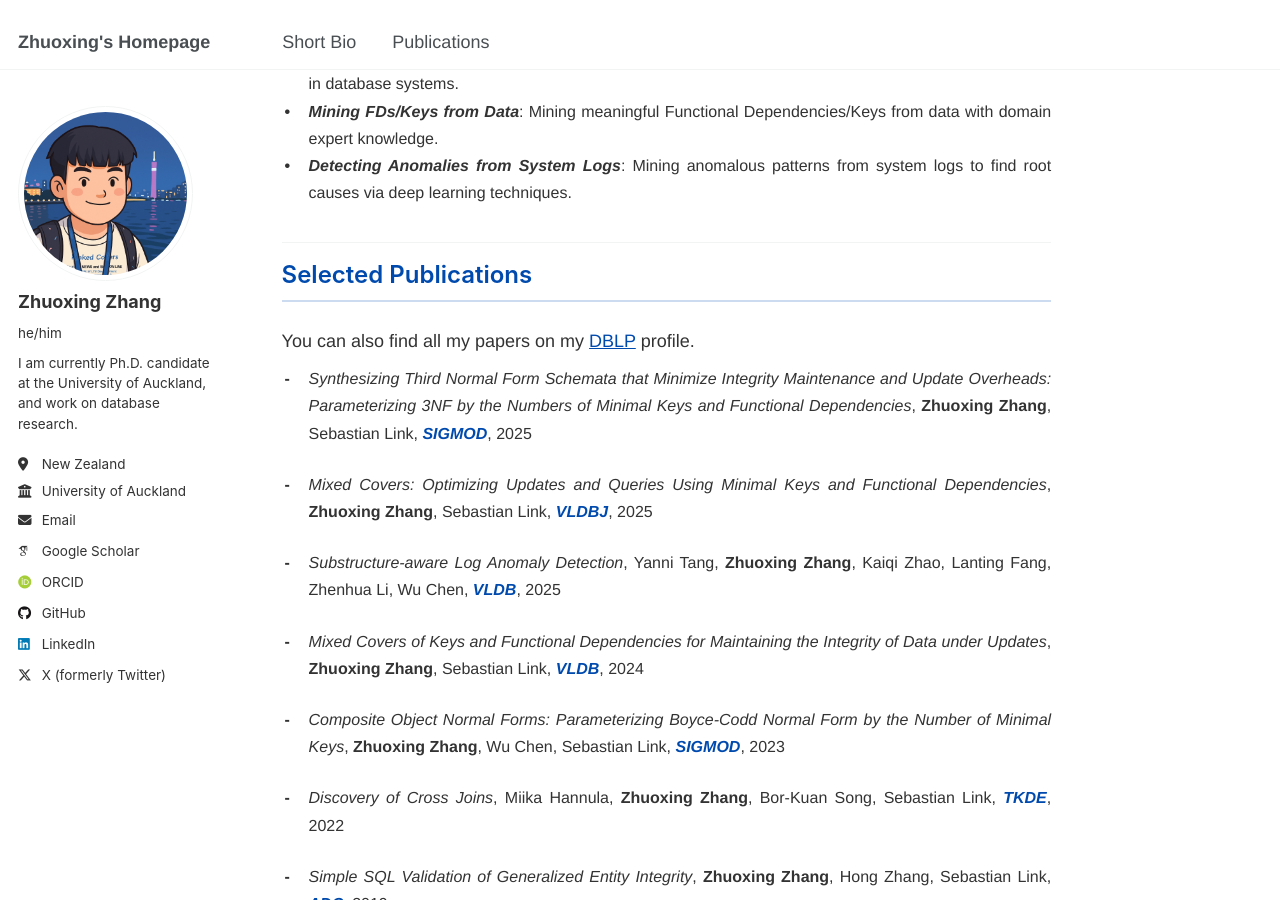
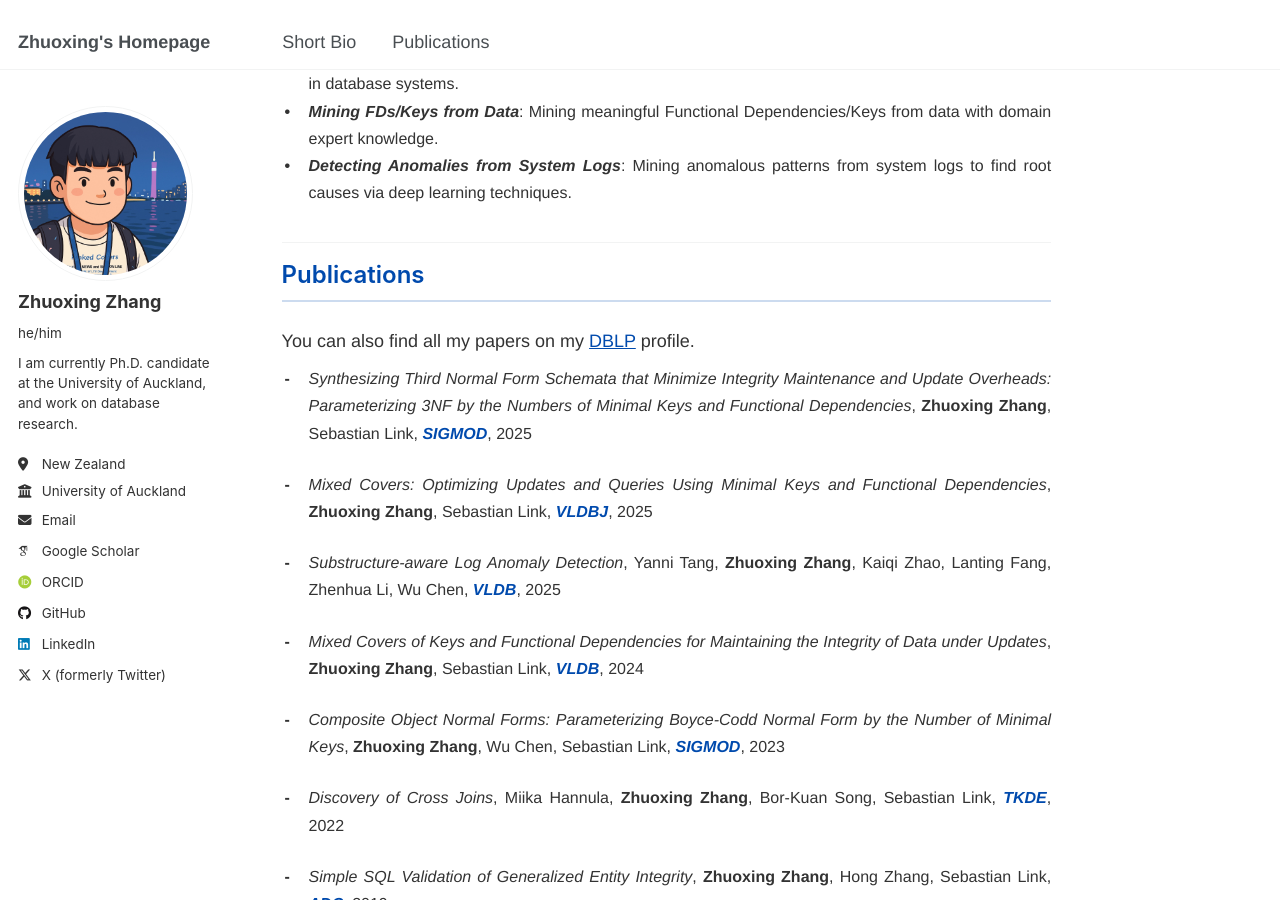
Before and after one commit to zhuoxingzhang/zhuoxingzhang.github.io, a Jekyll site: the page built from _pages/about.md, in a window 1280 px wide and 900 px high, scrolled down 354 px. Built offline with Jekyll 4.4.1, drawn with Linux system fonts in a browser that asks for light colours; some web fonts are replaced.

Commit message:
Update about.md

```diff
--- a/_pages/about.md
+++ b/_pages/about.md
@@ -21,7 +21,7 @@ author_profile: true
 ---
 
 <!-- 🧾 Selected Publications -->
-<h1 id="publications">Selected Publications</h1>
+<h1 id="publications">Publications</h1>
 <div class="wordwrap">You can also find all my papers on my <a href="https://dblp.org/pid/223/8303.html" target="_blank">DBLP</a> profile.</div>
 
 <!-- 📚 Publications 列表 -->
```
